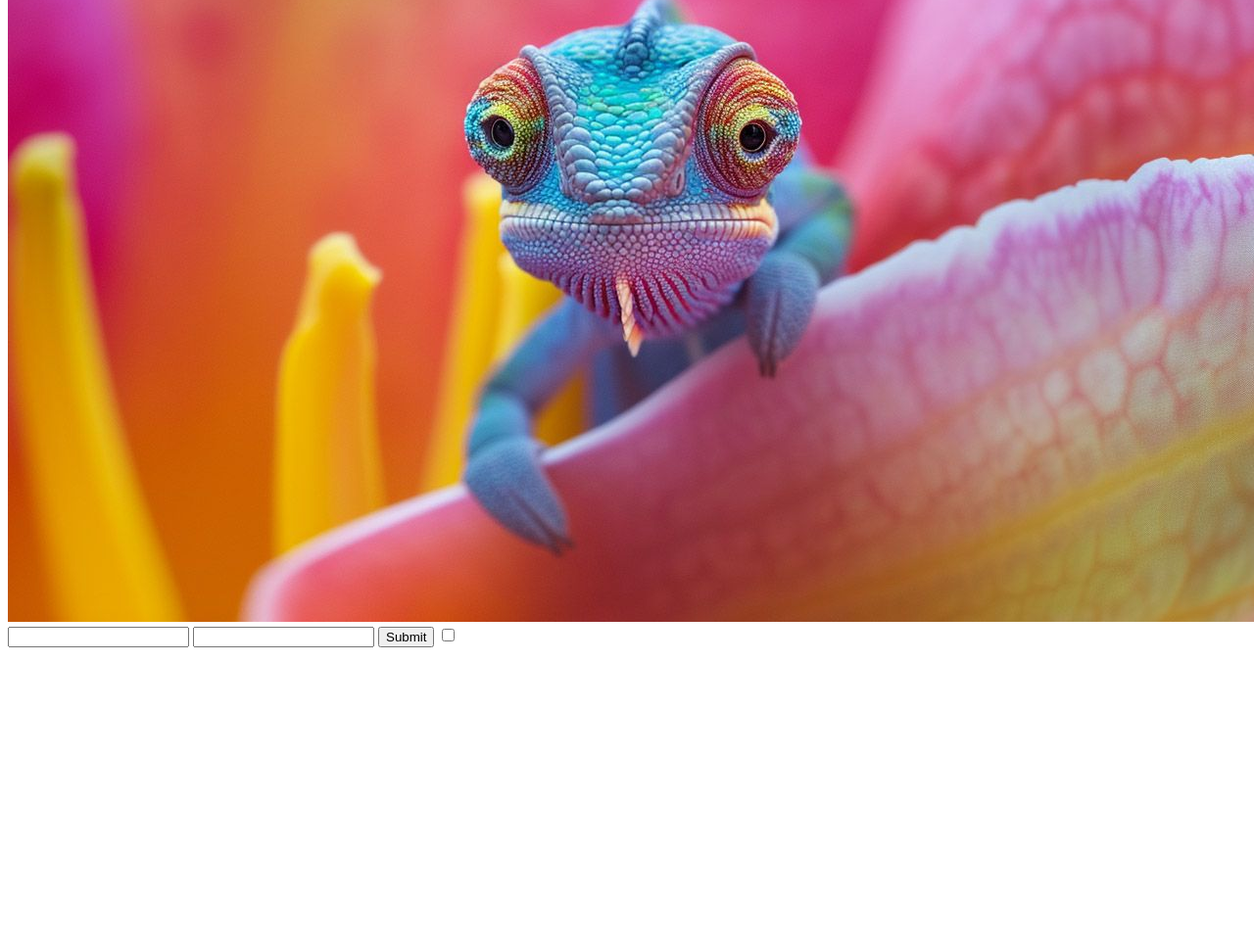
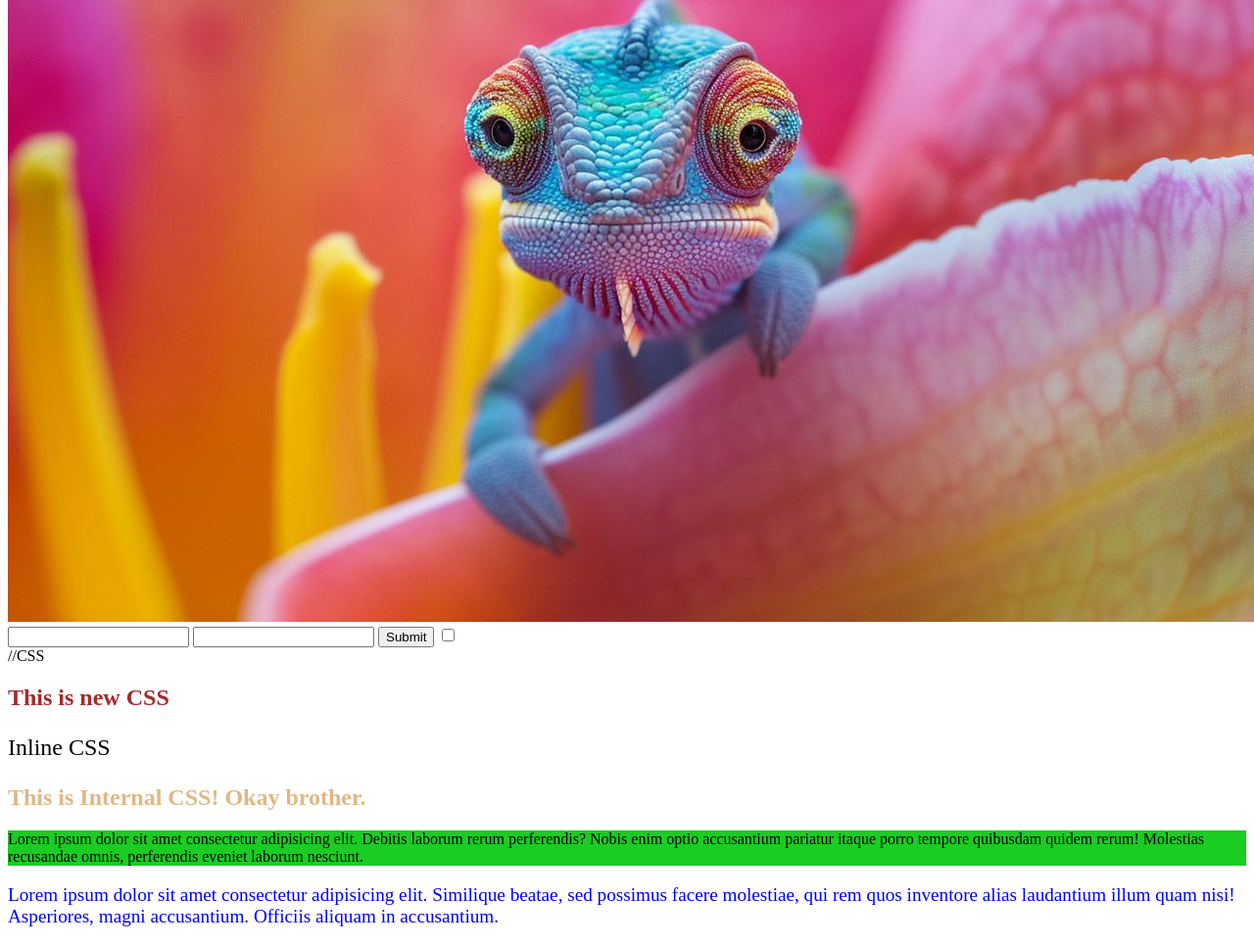
Before and after one commit to rabby159/WebDevelopement, a plain HTML site: page HTML/index.html in a window 1280 px wide. Shown: the part 789-1755 px from the top of the page at 98% size. Before the commit the page ends 1458 px from the top, so only its background shows below. Drawn offline with Linux system fonts and the light colour scheme.

Commit message:
css inline & internal

```diff
--- a/HTML/index.html
+++ b/HTML/index.html
@@ -4,6 +4,18 @@
     <meta charset="UTF-8">
     <meta name="viewport" content="width=device-width, initial-scale=1.0">
     <title>Basic Web Development</title>
+    <style>
+        h1{
+            color:burlywood
+        }
+        #internal_Id {
+            background-color:rgb(25, 205, 34);
+        }
+        .internal_Class{
+            color: blue;
+            font-size: larger;
+        }
+    </style>
 </head>
 <body>
     <section>
@@ -56,5 +68,19 @@
         </div>
     </section>
 
+    //CSS
+    <section>
+        <div>
+            <h2 style="color: brown;">This is new CSS</h2>
+            <p style="font-size:x-large">Inline CSS</p>
+        </div>
+        <div>
+            <h1>This is Internal CSS! Okay brother.</h1>
+            <p id="internal_Id">Lorem ipsum dolor sit amet consectetur adipisicing elit. Debitis laborum rerum perferendis? Nobis enim optio accusantium pariatur itaque porro tempore quibusdam quidem rerum! Molestias recusandae omnis, perferendis eveniet laborum nesciunt.</p>
+
+            <p class="internal_Class">Lorem ipsum dolor sit amet consectetur adipisicing elit. Similique beatae, sed possimus facere molestiae, qui rem quos inventore alias laudantium illum quam nisi! Asperiores, magni accusantium. Officiis aliquam in accusantium.</p>
+        </div>
+    </section>
+
 </body>
 </html>
```
